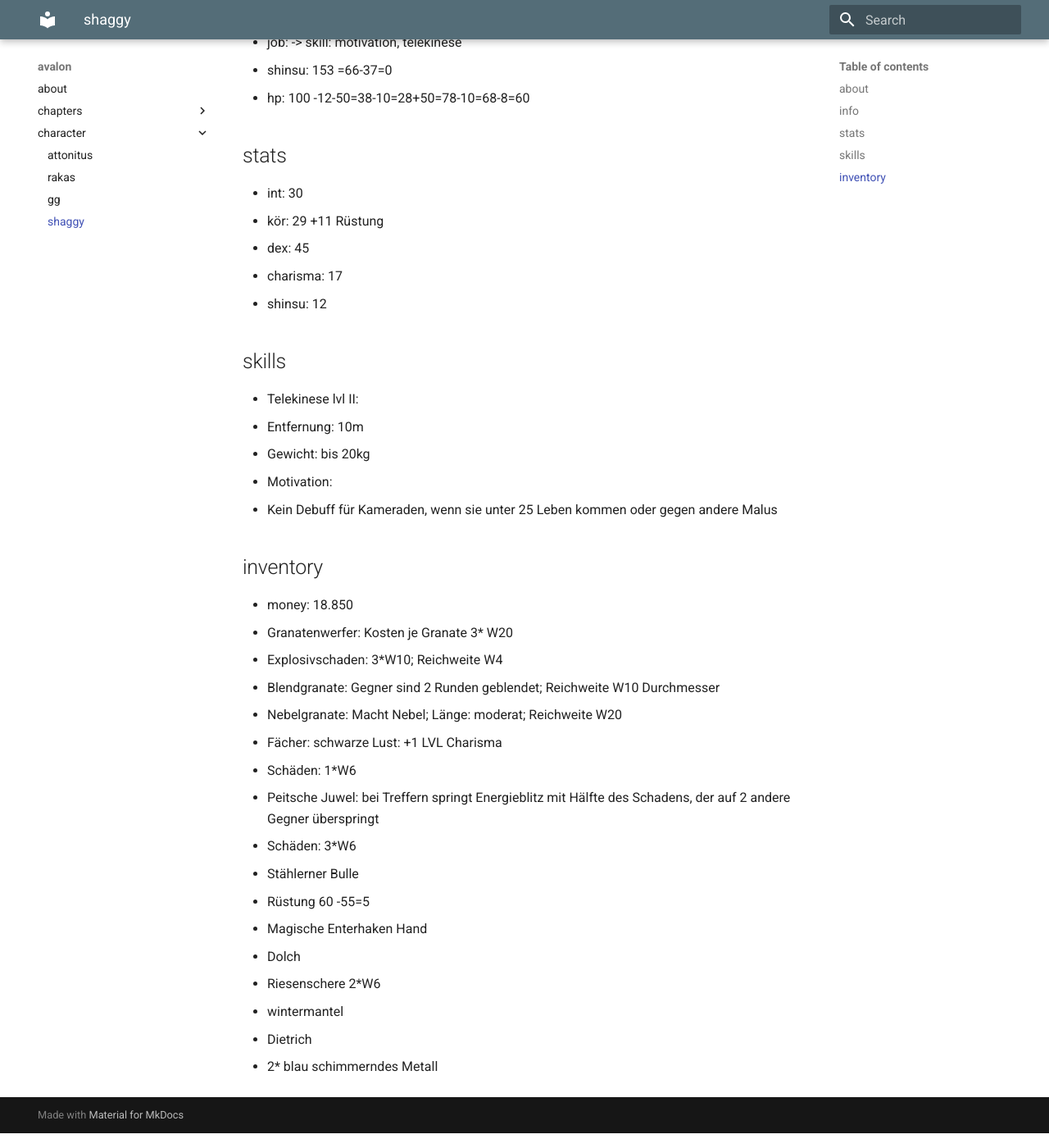
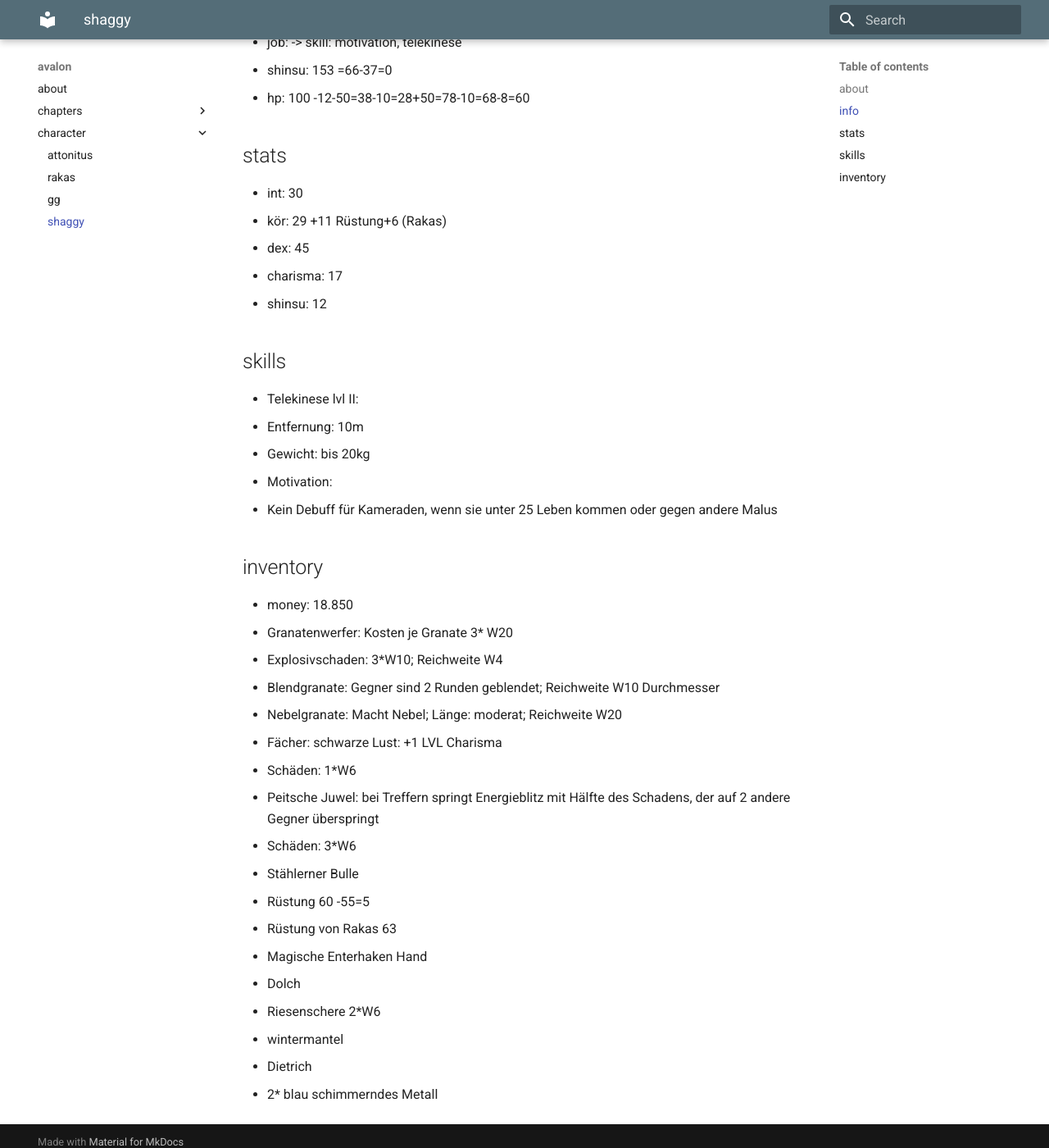
Before and after one commit to mkdocs-pnp/avalon, an MkDocs documentation site: the page built from docs/character/shaggy.md, in a window 1280 px wide and 1400 px high, scrolled down 367 px. Shown: the whole window at 82% size. Built offline with MkDocs 1.6.1 and Material for MkDocs 9.7.7, drawn with Linux system fonts in a browser that asks for light colours.

Commit message:
Update shaggy.md

```diff
--- a/docs/character/shaggy.md
+++ b/docs/character/shaggy.md
@@ -14,7 +14,7 @@
 ## stats
 
 * int: 30
-* kör: 29 +11 Rüstung
+* kör: 29 +11 Rüstung+6 (Rakas)
 * dex: 45
 * charisma: 17
 * shinsu: 12
@@ -40,6 +40,7 @@
   * Schäden: 3*W6
 * Stählerner Bulle
   * Rüstung 60 -55=5
+  * Rüstung von Rakas 63
 * Magische Enterhaken Hand
 * Dolch
 * Riesenschere 2*W6
```
